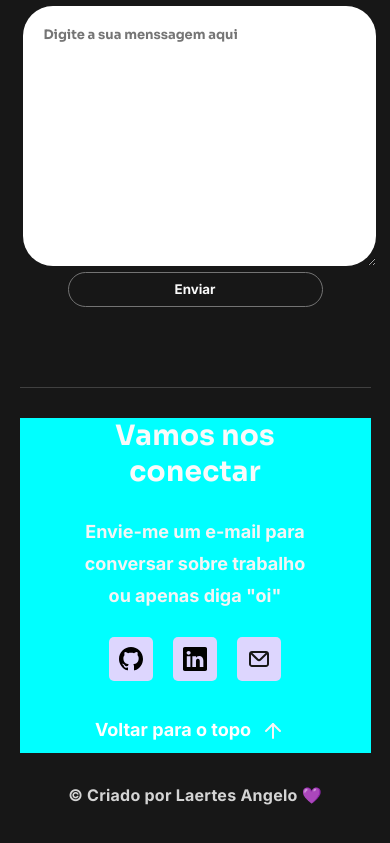
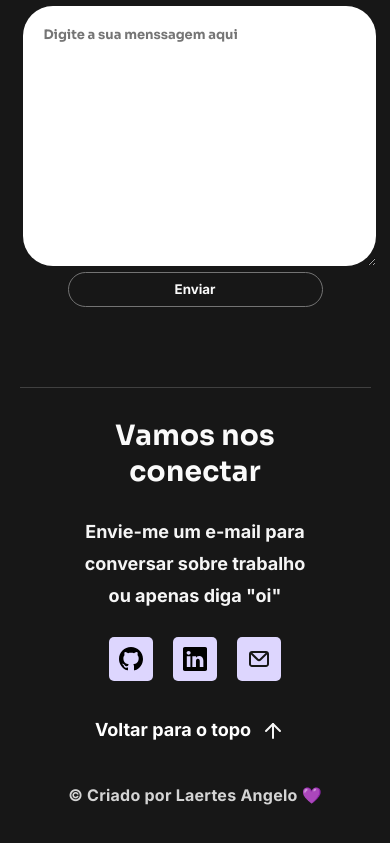
Before and after one commit to Laertes1/Portifolio-Laertes, a React (Create React App) app in the folder my-portifolio/: page /#Home in a window 390 px wide. Shown: the part 5246-6089 px from the top of the page. Built offline with nearby package versions, Linux system fonts and the light colour scheme.

Commit message:
remove color of footer

```diff
--- a/my-portifolio/src/index.css
+++ b/my-portifolio/src/index.css
@@ -307,7 +307,6 @@ main {
     width: 90%;
     gap: 10%;
     justify-content: space-around;
-    background-color: aqua;
   }
 
 }
```
